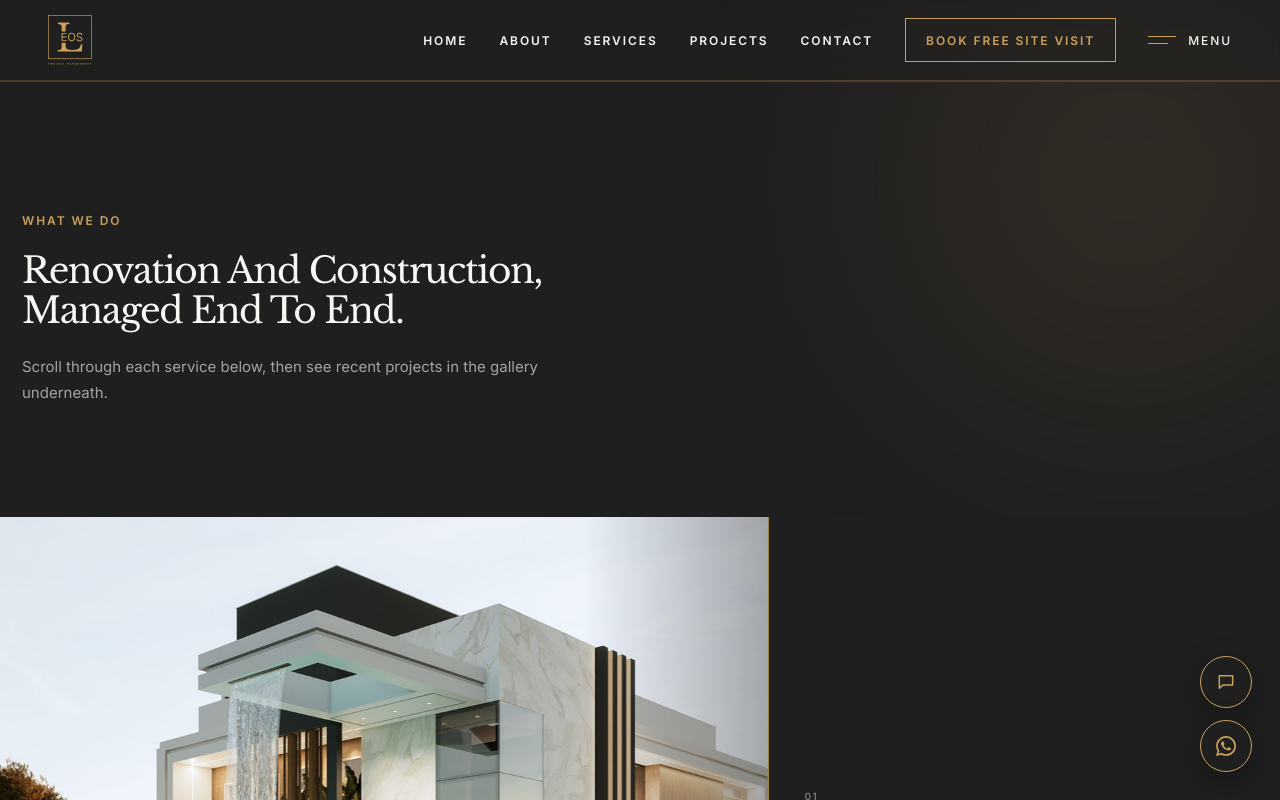
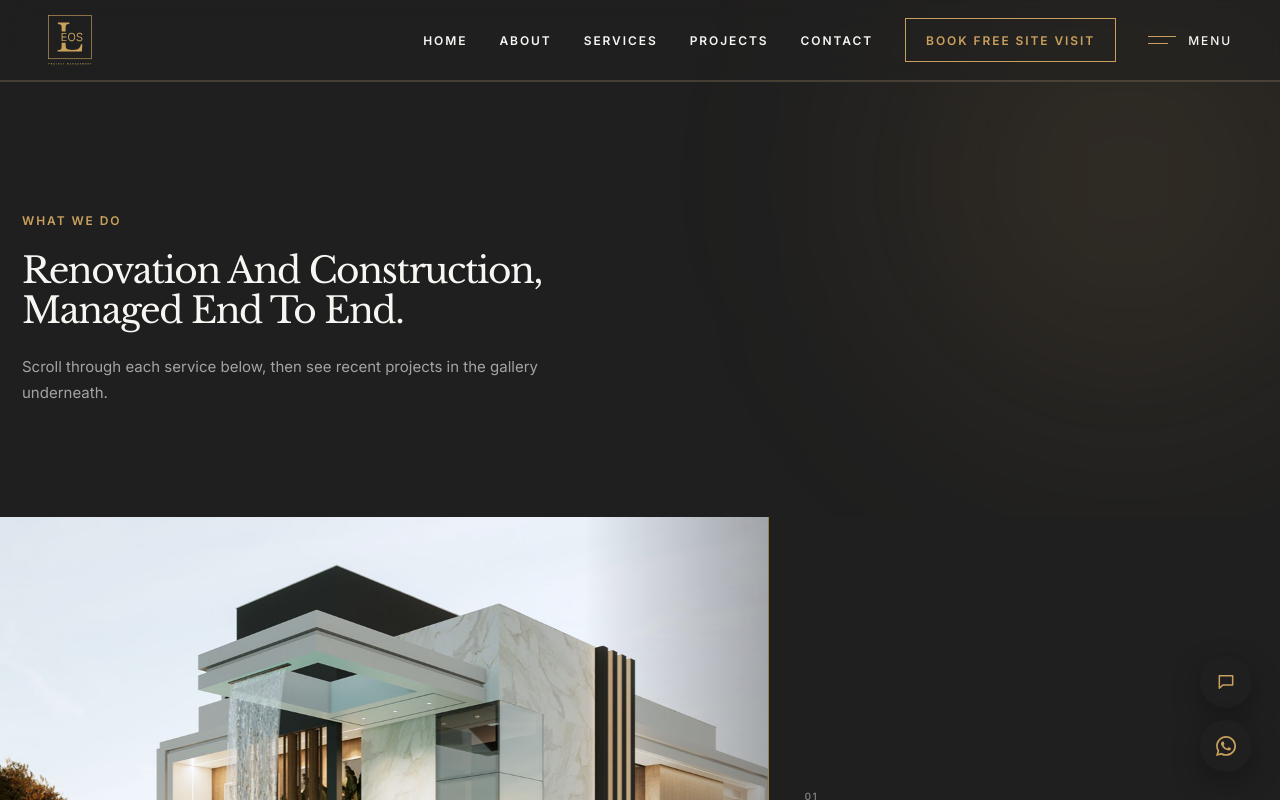
Before and after one commit to bilalshafqat42/leos-project, a Next.js app: page /services in a window 1280 px wide. Shown: the top 800 px of the page. Built offline with nearby package versions, Linux system fonts and the light colour scheme.

Commit message:
new udpates

```diff
--- a/src/components/floating-actions/FloatingActions.module.css
+++ b/src/components/floating-actions/FloatingActions.module.css
@@ -25,7 +25,7 @@
   width: 52px;
   height: 52px;
 
-  border: 1px solid var(--leos-gold);
+  /* border: 1px solid var(--leos-gold); */
   border-radius: 50%;
   background: var(--leos-black);
   color: var(--leos-gold);
```
